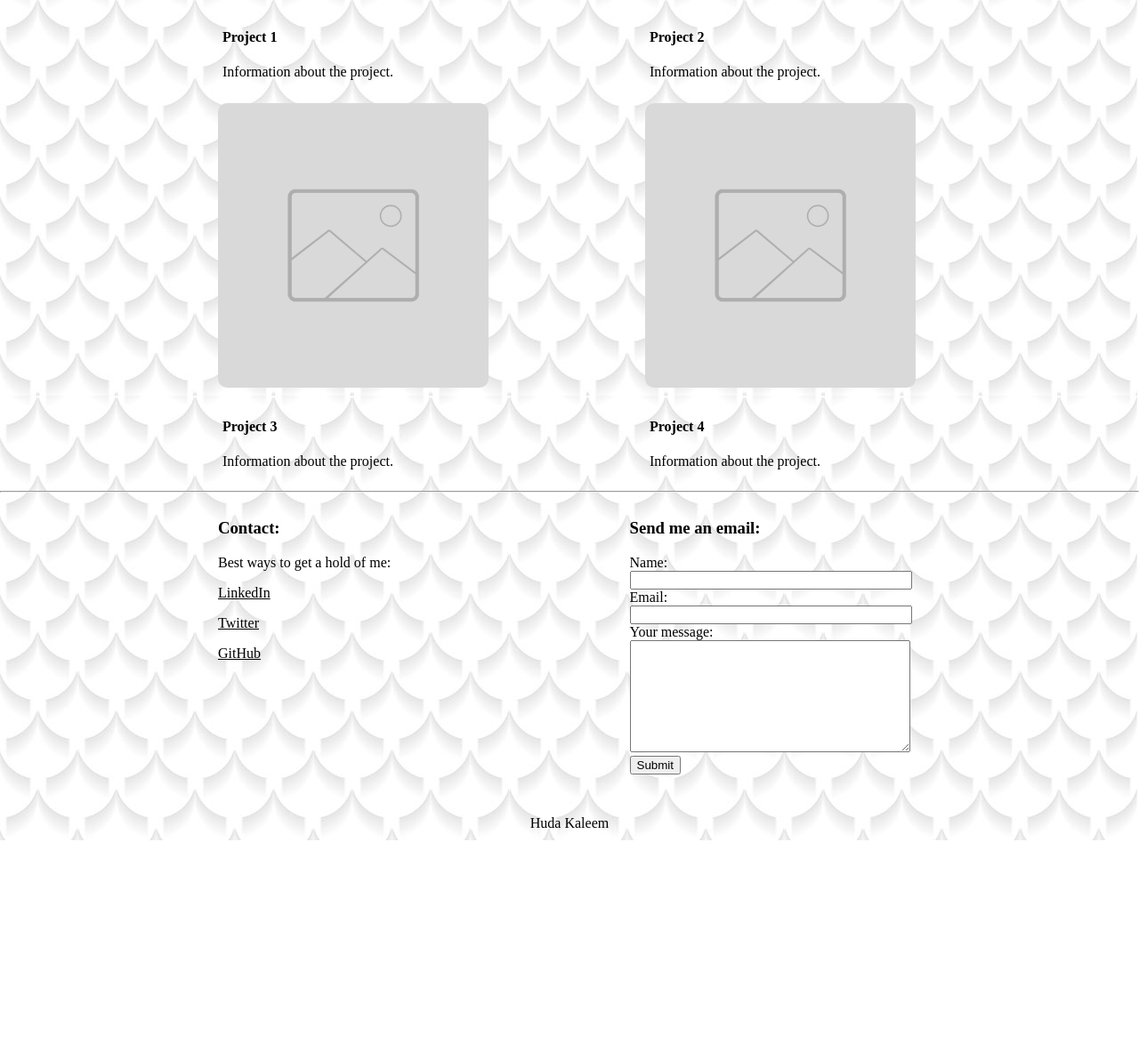
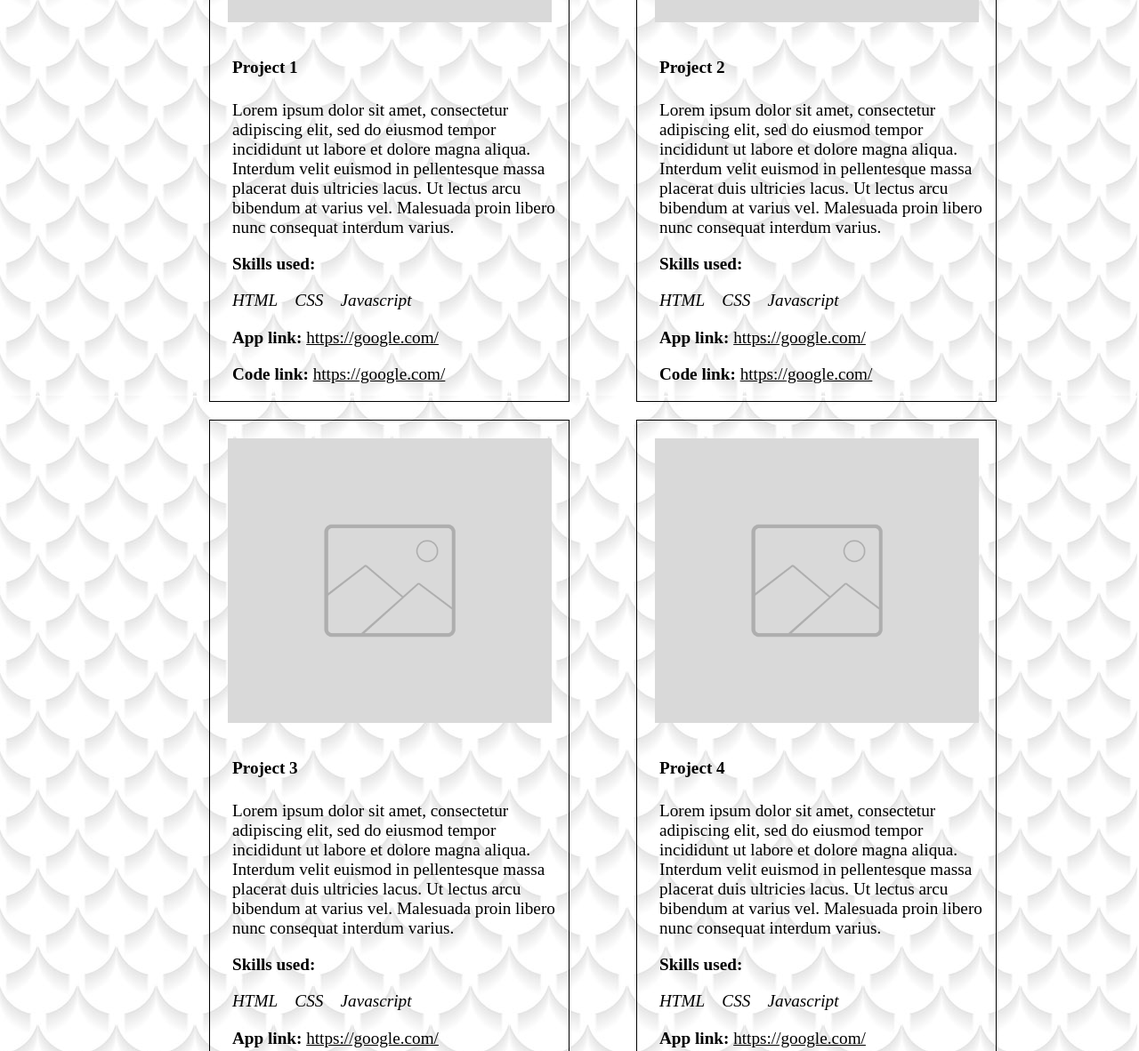
Before and after one commit to hkaleem1/frontend-foundations-assignment, a plain HTML site: page index.html in a window 1280 px wide. Shown: the part 1155-2337 px from the top of the page at 89% size. Before the commit the page ends 2100 px from the top, so only its background shows below. Drawn offline with Linux system fonts and the light colour scheme.

Commit message:
Made changes based on feedback, removed unused code

```diff
--- a/index.html
+++ b/index.html
@@ -32,8 +32,6 @@
                 <div class="intro">
                     <!--Image-->
                     <img class="item" src="images/introduction.jpg" alt="Huda Kaleem at  Thinkful" />
-                    <!--heading for article-->
-
                     <!--Introduction-->
                     <div class="item">
 
@@ -85,7 +83,6 @@
                     </div>
                     <img class="item" src="images/about.jpg" alt="about image">
                 </div>
-                </div>
             </section>
 
             <!--Projects-->
@@ -96,34 +93,68 @@
                     <div class="item">
                         <img src="images/intro.jpg" alt="project 1 img">
                         <h4>Project 1</h4>
-                        <p>Information about the project.</p>
+                        <p>Lorem ipsum dolor sit amet, consectetur adipiscing
+                            elit, sed do eiusmod tempor incididunt ut labore et
+                            dolore magna aliqua. Interdum velit euismod in
+                            pellentesque massa placerat duis ultricies lacus.
+                            Ut lectus arcu bibendum at varius vel. Malesuada
+                            proin libero nunc consequat interdum varius.</p>
+                            <p><b>Skills used:</b></p>
+                            <p><i>HTML&emsp;CSS&emsp;Javascript</i></p>
+                            <p><b>App link: </b><a href="https://google.com/" target="_blank">https://google.com/</a></p>
+                            <p><b>Code link: </b><a href="https://google.com/" target="_blank">https://google.com/</a></p>
                     </div>
                     <div class="item">
                         <img src="images/intro.jpg" alt="project 2 img">
                         <h4>Project 2</h4>
-                        <p>Information about the project.</p>
+                        <p>Lorem ipsum dolor sit amet, consectetur adipiscing
+                            elit, sed do eiusmod tempor incididunt ut labore et
+                            dolore magna aliqua. Interdum velit euismod in
+                            pellentesque massa placerat duis ultricies lacus.
+                            Ut lectus arcu bibendum at varius vel. Malesuada
+                            proin libero nunc consequat interdum varius.</p>
+                            <p><b>Skills used:</b></p>
+                            <p><i>HTML&emsp;CSS&emsp;Javascript</i></p>
+                            <p><b>App link: </b><a href="https://google.com/" target="_blank">https://google.com/</a></p>
+                            <p><b>Code link: </b><a href="https://google.com/" target="_blank">https://google.com/</a></p>
                     </div>
                     <div class="break"></div> <!-- break to a new row -->
                     <div class="item">
                         <img src="images/intro.jpg" alt="project 3 img">
                         <h4>Project 3</h4>
-                        <p>Information about the project.</p>
+                        <p>Lorem ipsum dolor sit amet, consectetur adipiscing
+                            elit, sed do eiusmod tempor incididunt ut labore et
+                            dolore magna aliqua. Interdum velit euismod in
+                            pellentesque massa placerat duis ultricies lacus.
+                            Ut lectus arcu bibendum at varius vel. Malesuada
+                            proin libero nunc consequat interdum varius.</p>
+                            <p><b>Skills used:</b></p>
+                            <p><i>HTML&emsp;CSS&emsp;Javascript</i></p>
+                            <p><b>App link: </b><a href="https://google.com/" target="_blank">https://google.com/</a></p>
+                            <p><b>Code link: </b><a href="https://google.com/" target="_blank">https://google.com/</a></p>
                     </div>
                     <div class="item">
                         <img src="images/intro.jpg" alt="project 4 img">
                         <h4>Project 4</h4>
-                        <p>Information about the project.</p>
+                        <p>Lorem ipsum dolor sit amet, consectetur adipiscing
+                            elit, sed do eiusmod tempor incididunt ut labore et
+                            dolore magna aliqua. Interdum velit euismod in
+                            pellentesque massa placerat duis ultricies lacus.
+                            Ut lectus arcu bibendum at varius vel. Malesuada
+                            proin libero nunc consequat interdum varius.</p>
+                            <p><b>Skills used:</b></p>
+                            <p><i>HTML&emsp;CSS&emsp;Javascript</i></p>
+                            <p><b>App link: </b><a href="https://google.com/" target="_blank">https://google.com/</a></p>
+                            <p><b>Code link: </b><a href="https://google.com/" target="_blank">https://google.com/</a></p>
                     </div>
                 </div>
             </section>
-            <hr>
             <!--Contact information-->
             <section id="contact">
                 <div class="contact">
                     <div class="item">
                         <h3>Contact:</h3>
                         <p>Best ways to get a hold of me:</p>
-                        <!--Ordered list-->
 
                             <p>
                                 <a href="https://www.linkedin.com/in/huda-kaleem-7aa076209/" target="_blank">LinkedIn</a>
@@ -133,6 +164,9 @@
                             </p>
                             <p>
                                 <a href="https://github.com/hkaleem1/" target="_blank">GitHub</a>
+                            </p>
+                            <p>
+                                <a href="mailto:syedhuda.kaleem@gmail.com" target="_blank">syedhuda.kaleem@gmail.com</a>
                             </p>
 
                     </div>
--- a/style.css
+++ b/style.css
@@ -1,7 +1,7 @@
 body {
   margin: 0 0;
-    background-image: url('images/background.jpg');
-    /* background-attachment: fixed; */
+  background-image: url("images/background.jpg");
+  font-size: 120%;
 }
 
 header {
@@ -38,23 +38,32 @@ header nav ul {
   margin-right: 0;
 }
 
-.intro, .about, .projects, .contact {
+.intro,
+.about,
+.projects,
+.contact {
   width: 75%;
   margin: auto;
   margin-top: 10px;
-    /* margin-bottom: 30px; */
   display: flex;
   flex-direction: column;
 }
 
-#about {
+.projects .item {
+  border-style: solid;
+  border-width: 1px;
+  padding: 10px 10px 0 10px;
+  margin: 10px 0;
+}
+
+#about,
+#contact {
   background-color: rgb(202, 201, 201);
   padding: 1px 0 20px 0;
 }
 
 img {
   width: 100%;
-    border-radius: 10px;
 }
 
 .projects img {
@@ -62,24 +71,22 @@ img {
   object-fit: cover;
 }
 
-#about h3, #projects h3 {
+#about h3,
+#projects h3 {
   text-align: center;
-}
-
-hr {
-    margin-bottom: 0;
 }
 
 #about p {
   margin-top: 0;
 }
 
-input, textarea {
+input,
+textarea {
   width: 100%;
 }
 
 textarea {
-    height: 120px;;
+  height: 120px;
 }
 
 button {
@@ -101,7 +108,6 @@ a {
 
 @media all and (min-width: 800px) {
   header {
-        /* display: flex; */
     flex-direction: row;
     justify-content: space-between;
     padding: 0 30px;
@@ -116,10 +122,12 @@ a {
     margin-top: 8px;
   }
 
-      .intro, .about, .projects, .contact {
+  .intro,
+  .about,
+  .projects,
+  .contact {
     flex-direction: row;
     justify-content: space-between;
-
   }
 
   .projects {
@@ -128,23 +136,20 @@ a {
   }
 
   .projects img {
-          width: 75%;
+    width: 95%;
   }
 
   .projects .item {
     margin-left: 75px;
   }
 
-      .projects h4, .projects p {
+  .projects h4,
+  .projects p {
     margin-left: 15px;
   }
 
   .item {
     flex: 1;
-      }
-
-      .item-double {
-          flex: 2;
   }
 
   img {
@@ -166,137 +171,12 @@ a {
     margin: 0 50px 0 85px;
   }
 
-      input, textarea {
+  input,
+  textarea {
     width: 75%;
   }
 
-    a:hover {   color: rgb(105, 104, 104);  }
+  a:hover {
+    color: rgb(105, 104, 104);
   }
-
-
-/* body {
-    background-color: slateblue;
-    margin: 0 0;
 }
-
-header,
-footer {
-  background-color: sienna;
-  padding-top: 1px;
-  /* padding: 1px 0 1px 20px;
-}
-
-header {
-
-  /* display: flex;
-  /* justify-content: space-between;
-  text-align: center;
-  align-items: center;
-}
-
-/* h1 {
-    margin: 0;
-
-}
-
-header nav {
-  display: flex;
-  justify-content: center;
-  font-family: Montserrat;
-}
-
-header nav ul {
-  margin-top: 0;
-  display: flex;
-  padding-left: 0;
-  list-style: none;
-}
-
-header nav ul li a {
-  text-decoration: none;
-  margin: 0 20px 0 0;
-}
-
-header nav ul li:last-child a {
-  margin-right: 0;
-}
-
-section {
-  margin-top: 25px;
-}
-
-.intro h3,
-p {
-  margin: 5px 5px 5px 25px;
-}
-
-.intro,
-.about,
-.projects,
-.contact {
-  display: flex;
-  flex-direction: column;
-  flex-wrap: wrap;
-}
-
-.item {
-  flex: 1;
-}
-
-.item-double {
-  flex: 2;
-}
-
-img {
-    padding: 0;
-  width: 100%;
-  max-height: 100%;
-  object-fit: cover;
-}
-
-.about img {
-  width: 100%;
-  height: 200px;
-}
-
-.break {
-  flex-basis: 100%;
-  height: 0;
-}
-
-.projects p {
-  margin: 0 0 25px 0;
-}
-
-.projects h3 {
-  margin: 0;
-}
-
-.projects .item {
-  margin-left: 15px;
-}
-
-input,
-textarea {
-  width: 100%;
-}
-
-textarea {
-  height: 100px;
-}
-
-.contact p {
-  margin-left: 0;
-}
-
-@media all and (min-width: 800px) {
-    main {
-        margin: auto;
-        width: 50%;
-      }
-
-      body {
-        margin: 0;
-        padding: 0;
-      }
-} */
```
Lines whose indentation alone changed are shown as unchanged.
